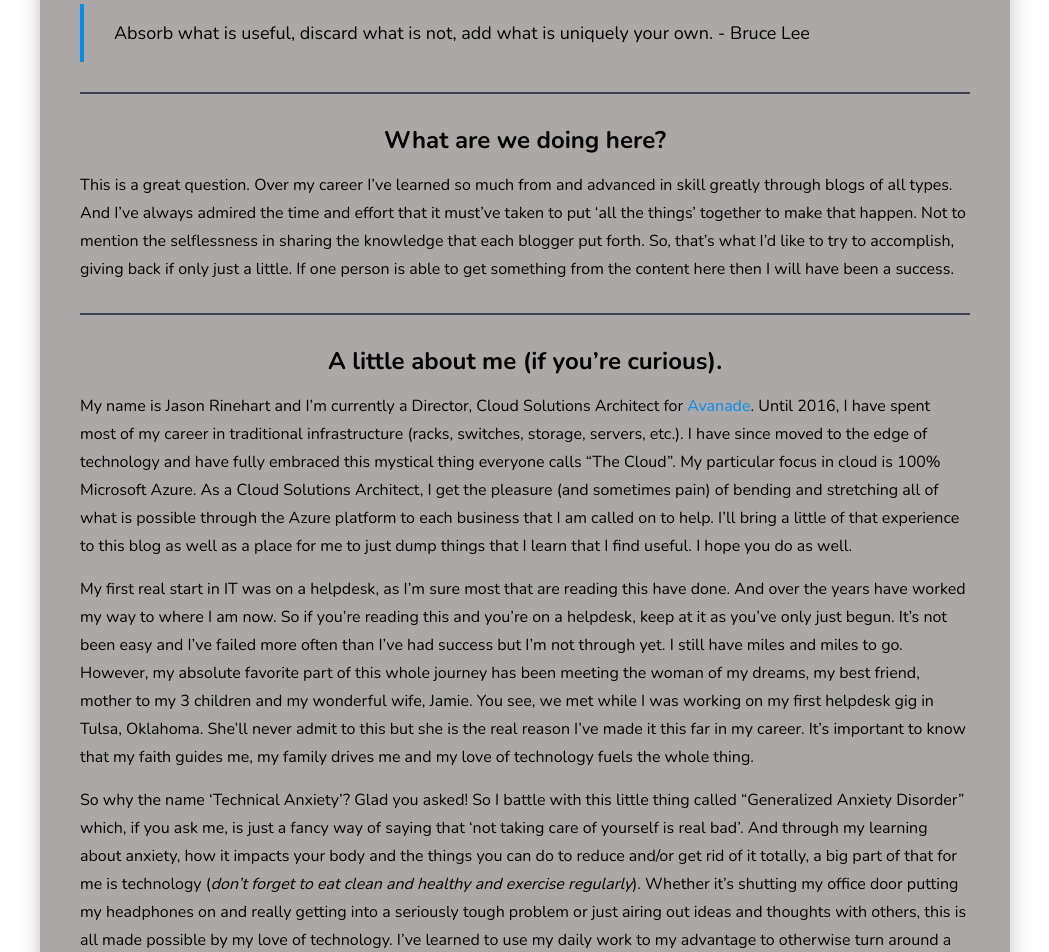
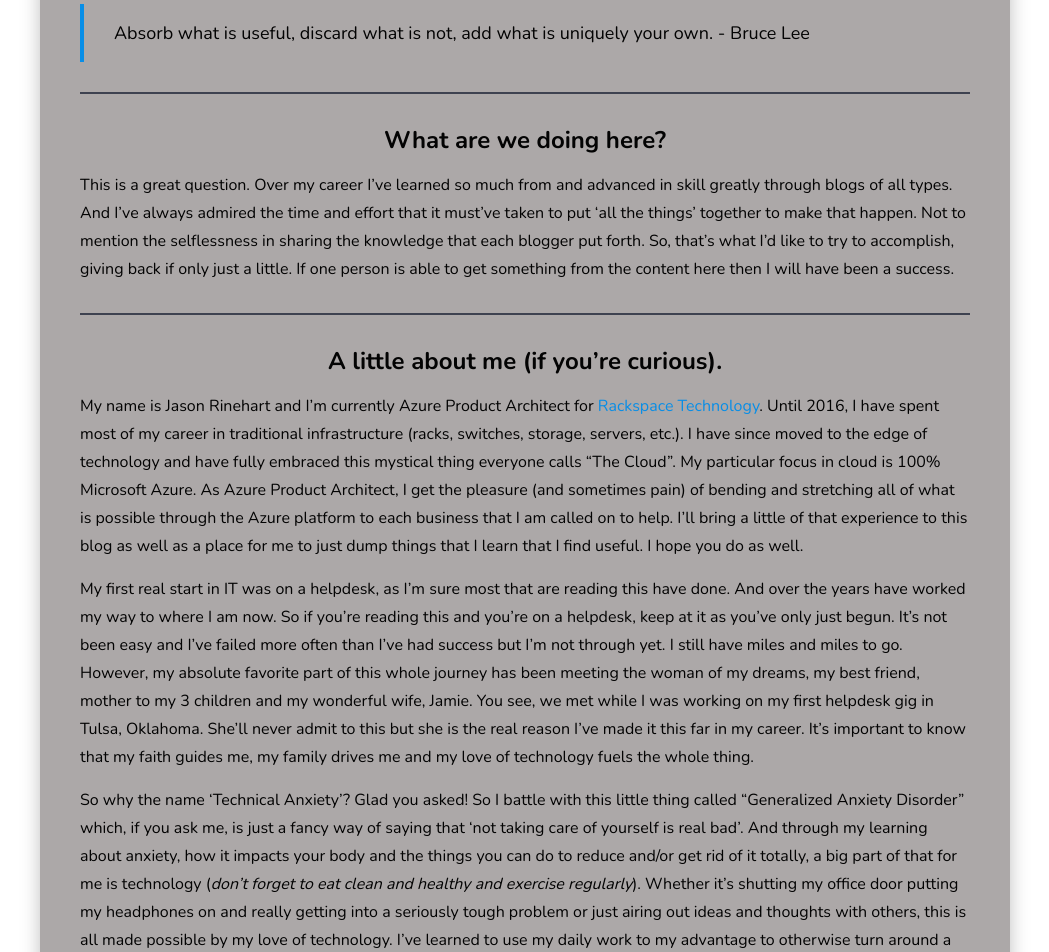
Before and after one commit to technicalanxiety/technicalanxiety.github.io, a Jekyll site: the page built from _pages/about.md, in a window 1280 px wide. Shown: the part 865-1817 px from the top of the page, without its empty margins (115-1164 px from the left). Built offline with Jekyll 4.4.1, drawn with Linux system fonts in a browser that asks for light colours; nearby versions of some CDN libraries.

Commit message:
Update about.md

```diff
--- a/_pages/about.md
+++ b/_pages/about.md
@@ -19,7 +19,7 @@
 ***
 ### A little about me (if you're curious).
 {: .text-center}
-My name is Jason Rinehart and I'm currently a Director, Cloud Solutions Architect for [Avanade](https://www.avanade.com/en-us). Until 2016, I have spent most of my career in traditional infrastructure (racks, switches, storage, servers, etc.). I have since moved to the edge of technology and have fully embraced this mystical thing everyone calls "The Cloud". My particular focus in cloud is 100% Microsoft Azure. As a Cloud Solutions Architect, I get the pleasure (and sometimes pain) of bending and stretching all of what is possible through the Azure platform to each business that I am called on to help. I'll bring a little of that experience to this blog as well as a place for me to just dump things that I learn that I find useful. I hope you do as well.
+My name is Jason Rinehart and I'm currently Azure Product Architect for [Rackspace Technology]([https://www.rackspace.com/]). Until 2016, I have spent most of my career in traditional infrastructure (racks, switches, storage, servers, etc.). I have since moved to the edge of technology and have fully embraced this mystical thing everyone calls "The Cloud". My particular focus in cloud is 100% Microsoft Azure. As Azure Product Architect, I get the pleasure (and sometimes pain) of bending and stretching all of what is possible through the Azure platform to each business that I am called on to help. I'll bring a little of that experience to this blog as well as a place for me to just dump things that I learn that I find useful. I hope you do as well.
 
 My first real start in IT was on a helpdesk, as I'm sure most that are reading this have done. And over the years have worked my way to where I am now. So if you're reading this and you're on a helpdesk, keep at it as you've only just begun. It's not been easy and I've failed more often than I've had success but I'm not through yet. I still have miles and miles to go. However, my absolute favorite part of this whole journey has been meeting the woman of my dreams, my best friend, mother to my 3 children and my wonderful wife, Jamie. You see, we met while I was working on my first helpdesk gig in Tulsa, Oklahoma. She'll never admit to this but she is the real reason I've made it this far in my career. It's important to know that my faith guides me, my family drives me and my love of technology fuels the whole thing.
 
```
